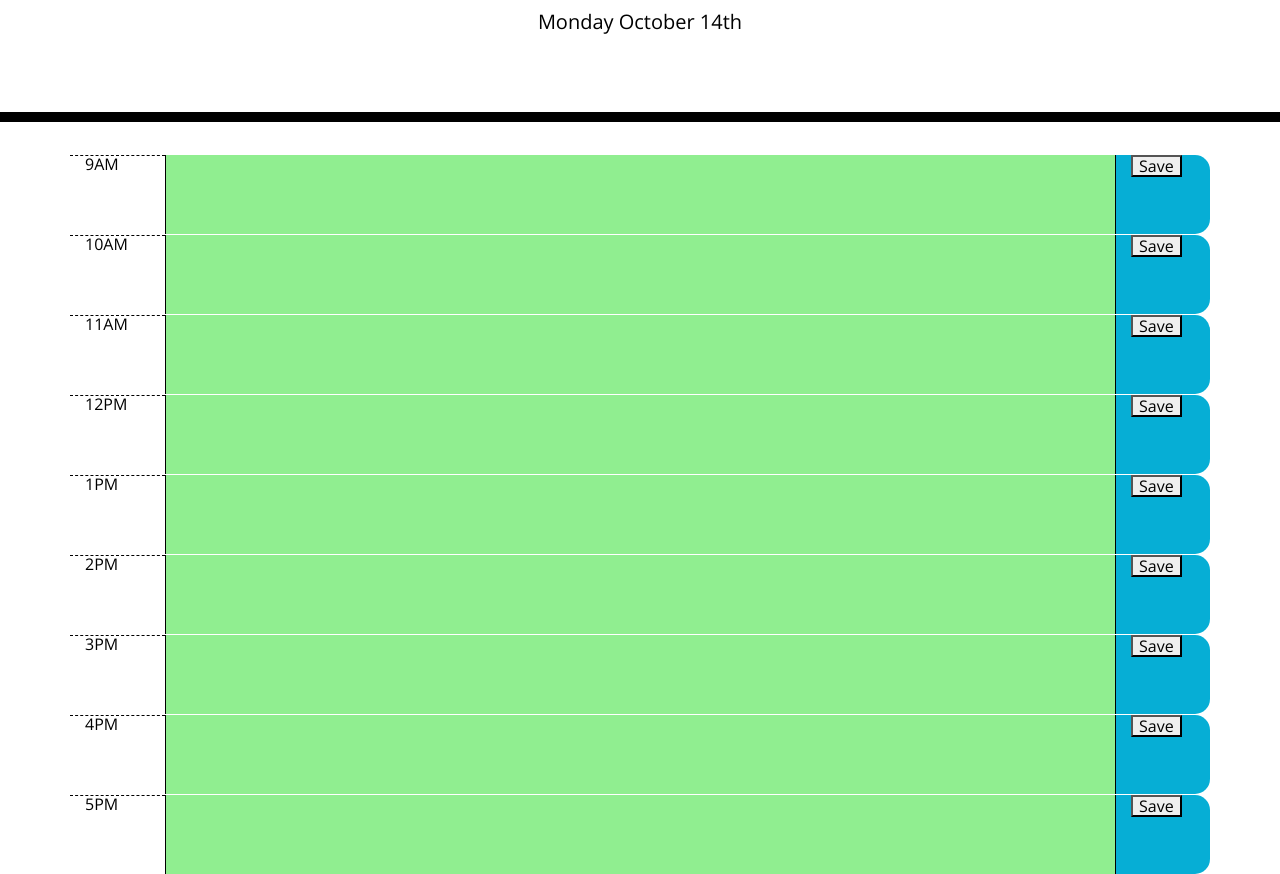
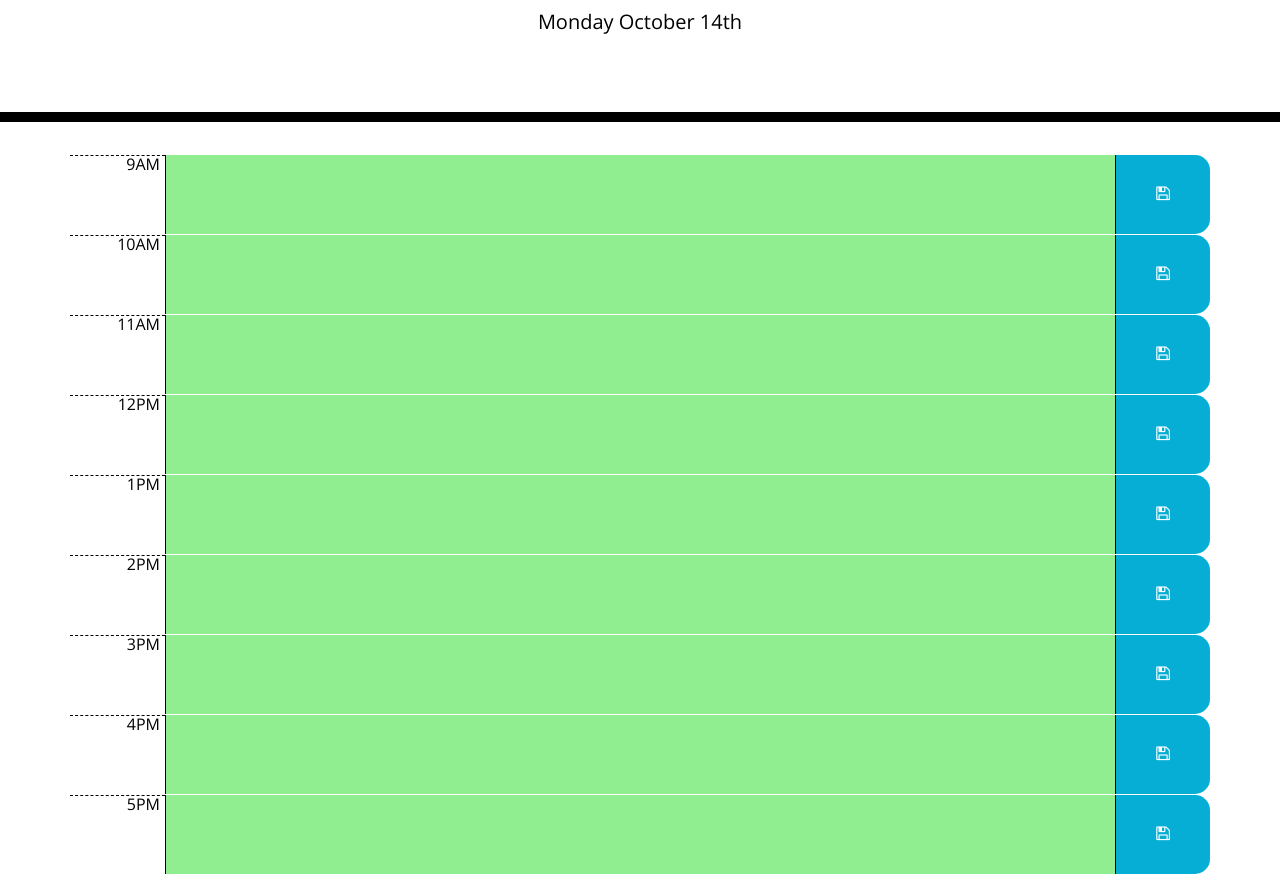
Before and after one commit to levgir/Day-Planner, a plain HTML site: page index.html in a window 1280 px wide. Shown: the part 182-1056 px from the top of the page. Drawn offline with nearby package versions, Linux system fonts and the light colour scheme.

Commit message:
added some styling to the save button, formatted the time area to align right

```diff
--- a/index.html
+++ b/index.html
@@ -10,6 +10,7 @@
     integrity="sha384-50oBUHEmvpQ+1lW4y57PTFmhCaXp0ML5d60M1M7uH2+nqUivzIebhndOJK28anvf" crossorigin="anonymous" />
   <link href="https://fonts.googleapis.com/css?family=Open+Sans&display=swap" rel="stylesheet" />
   <link rel="stylesheet" href="style.css" />
+  <link rel="stylesheet" href="https://cdnjs.cloudflare.com/ajax/libs/font-awesome/4.7.0/css/font-awesome.min.css">
   <title>Work Day Scheduler</title>
 </head>
 
@@ -30,47 +31,47 @@
     <div class="row">
       <div class="col-1 hour">9AM</div>
         <textarea class="col-10 time-block" id="9" rows="3" data-value="09"></textarea>
-      <div class="col-1 saveBtn"><i><button onclick="saveEvents()">Save</button></i></div>
+      <div class="col-1 saveBtn"><i class="fa fa-floppy-o" onclick="saveEvents()"></i></div>
     </div>
     <div class="row">
       <div class="col-1 hour">10AM</div>
       <textarea class="col-10 time-block" id="10" rows="3" data-value="10"></textarea>
-      <div class="col-1 saveBtn"><i><button onclick="saveEvents()">Save</button></i></div>
+      <div class="col-1 saveBtn"><i class="fa fa-floppy-o" onclick="saveEvents()"></i></div>
     </div>
     <div class="row">
       <div class="col-1 hour">11AM</div>
       <textarea class="col-10 time-block" id="11" rows="3" data-value="11"></textarea>
-      <div class="col-1 saveBtn"><i><button onclick="saveEvents()">Save</button></i></div>
+      <div class="col-1 saveBtn"><i class="fa fa-floppy-o" onclick="saveEvents()"></i></div>
     </div>
     <div class="row">
       <div class="col-1 hour">12PM</div>
       <textarea class="col-10 time-block" id="12" rows="3" data-value="12"></textarea>
-      <div class="col-1 saveBtn"><i><button onclick="saveEvents()">Save</button></i></div>
+      <div class="col-1 saveBtn"><i class="fa fa-floppy-o" onclick="saveEvents()"></i></div>
     </div>
     <div class="row">
       <div class="col-1 hour">1PM</div>
       <textarea class="col-10 time-block" id="13" rows="3" data-value="13"></textarea>
-      <div class="col-1 saveBtn"><i><button onclick="saveEvents()">Save</button></i></div>
+      <div class="col-1 saveBtn"><i class="fa fa-floppy-o" onclick="saveEvents()"></i></div>
     </div>
     <div class="row">
       <div class="col-1 hour">2PM</div>
       <textarea class="col-10 time-block" id="14" rows="3" data-value="14"></textarea>
-      <div class="col-1 saveBtn"><i><button onclick="saveEvents()">Save</button></i></div>
+      <div class="col-1 saveBtn"><i class="fa fa-floppy-o" onclick="saveEvents()"></i></div>
     </div>
     <div class="row">
       <div class="col-1 hour">3PM</div>
       <textarea class="col-10 time-block" id="15" rows="3" data-value="15"></textarea>
-      <div class="col-1 saveBtn"><i><button onclick="saveEvents()">Save</button></i></div>
+      <div class="col-1 saveBtn"><i class="fa fa-floppy-o" onclick="saveEvents()"></i></div>
     </div>
     <div class="row">
       <div class="col-1 hour">4PM</div>
       <textarea class="col-10 time-block" id="16" rows="3" data-value="16"></textarea>
-      <div class="col-1 saveBtn"><i><button onclick="saveEvents()">Save</button></i></div>
+      <div class="col-1 saveBtn"><i class="fa fa-floppy-o" onclick="saveEvents()"></i></div>
     </div>
     <div class="row">
       <div class="col-1 hour">5PM</div>
       <textarea class="col-10 time-block" id="17" rows="3" data-value="17"></textarea>
-      <div class="col-1 saveBtn"><i><button onclick="saveEvents()">Save</button></i></div>
+      <div class="col-1 saveBtn"><i class="fa fa-floppy-o" onclick="saveEvents()"></i></div>
     </div>
   </div>
 
--- a/style.css
+++ b/style.css
@@ -25,7 +25,7 @@
 }
 
 .time-block{
-  text-align: center;
+  text-align: left;
 
 }
 
@@ -39,6 +39,8 @@
   background-color: #ffffff;
   color: #000000;
   border-top: 1px dashed #000000;
+  text-align: right;
+  padding-right: 5px;
 }
 
 .past {
@@ -62,9 +64,11 @@
   border-bottom-right-radius: 15px;
   background-color: #06AED5;
   color: white;
+  text-align: center;
+  line-height: 4.75;
 }
 
 .saveBtn i:hover {
-  font-size: 20px;
+  font-size: 30px;
   transition: all .3s ease-in-out;
 }
```
